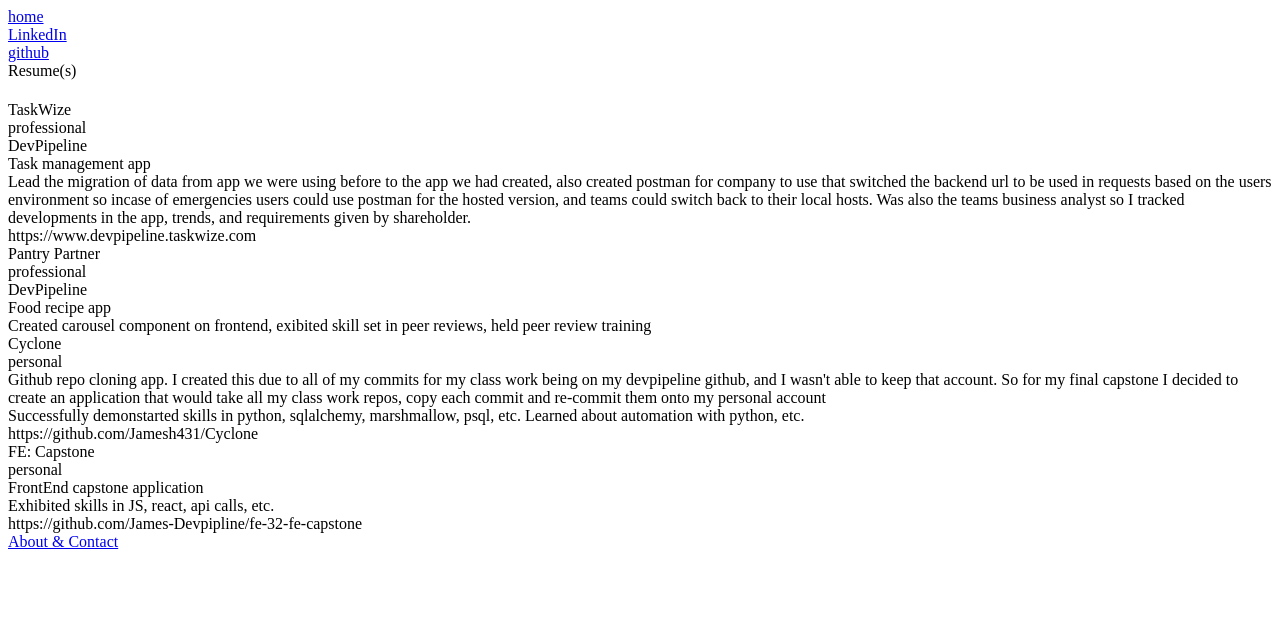
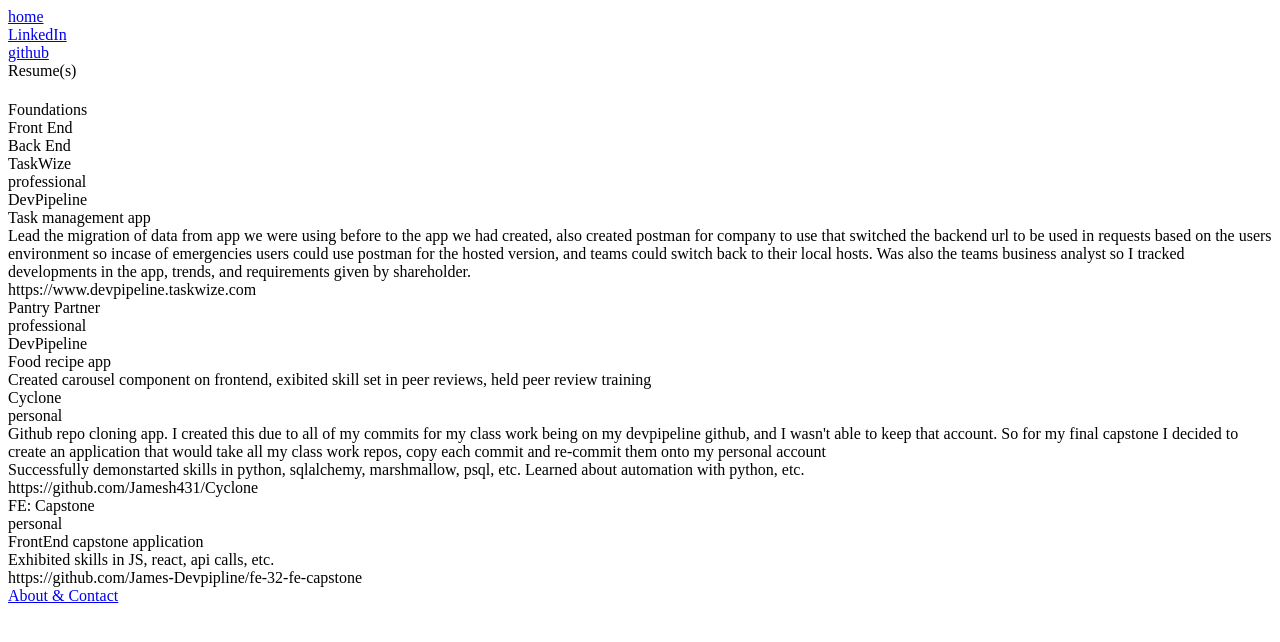
Before and after one commit to Jamesh431/Jamesh431.github.io, a React (Create React App) app: page /home in a window 1280 px wide. Shown: the top 642 px of the page. Built offline with nearby package versions, Linux system fonts and the light colour scheme.

Commit message:
adding placeholders for certificates

```diff
--- a/src/components/pages/LandingPage.jsx
+++ b/src/components/pages/LandingPage.jsx
@@ -10,6 +10,13 @@
 export default function LandingPage() {
   return (
     <div className="landing-page">
+      <div className="certificates-container">
+        <div className="certificate-wrapper">Foundations</div>
+
+        <div className="certificate-wrapper">Front End</div>
+
+        <div className="certificate-wrapper">Back End</div>
+      </div>
       <div className="projects-container">{mountProjectsInformation()}</div>
     </div>
   );
```
